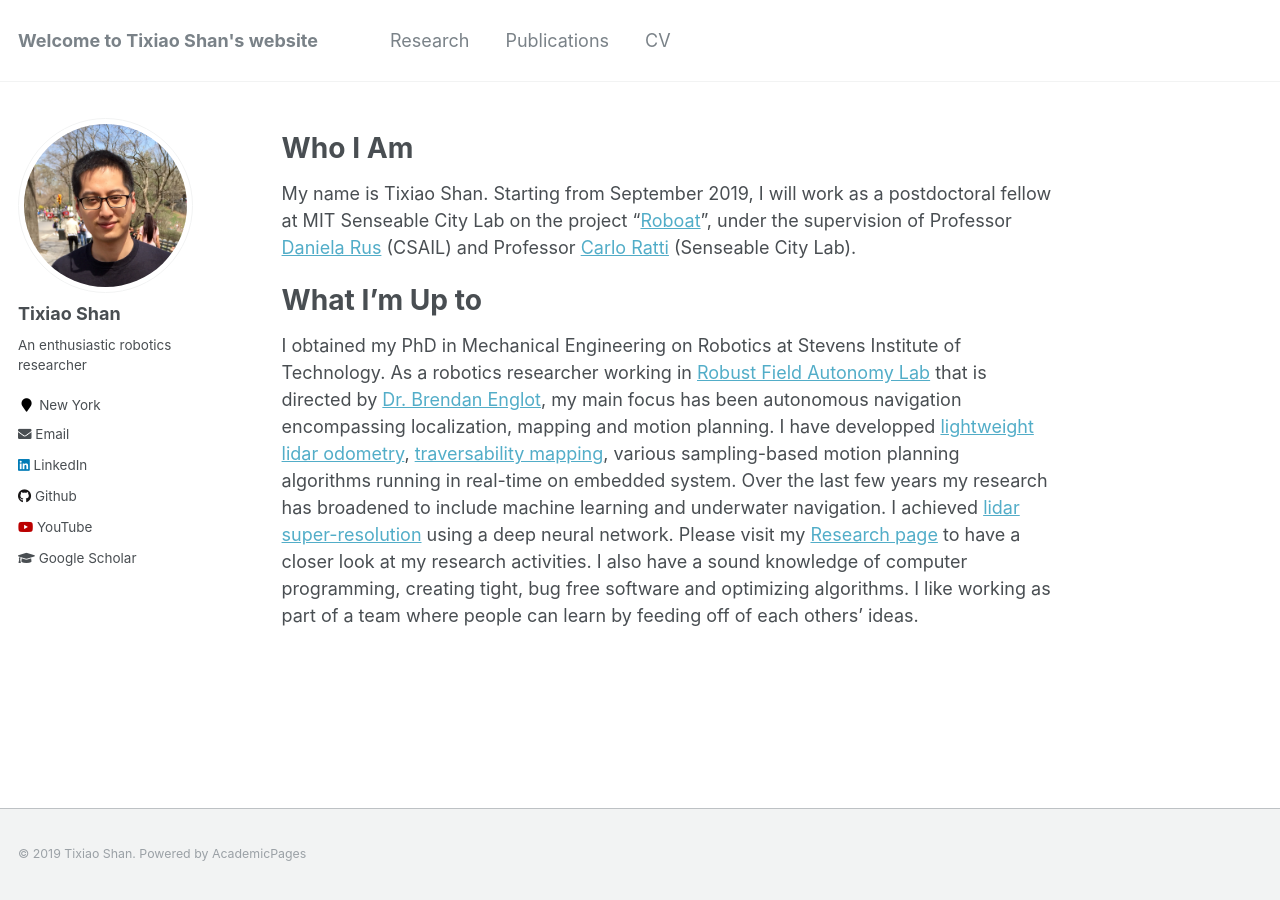
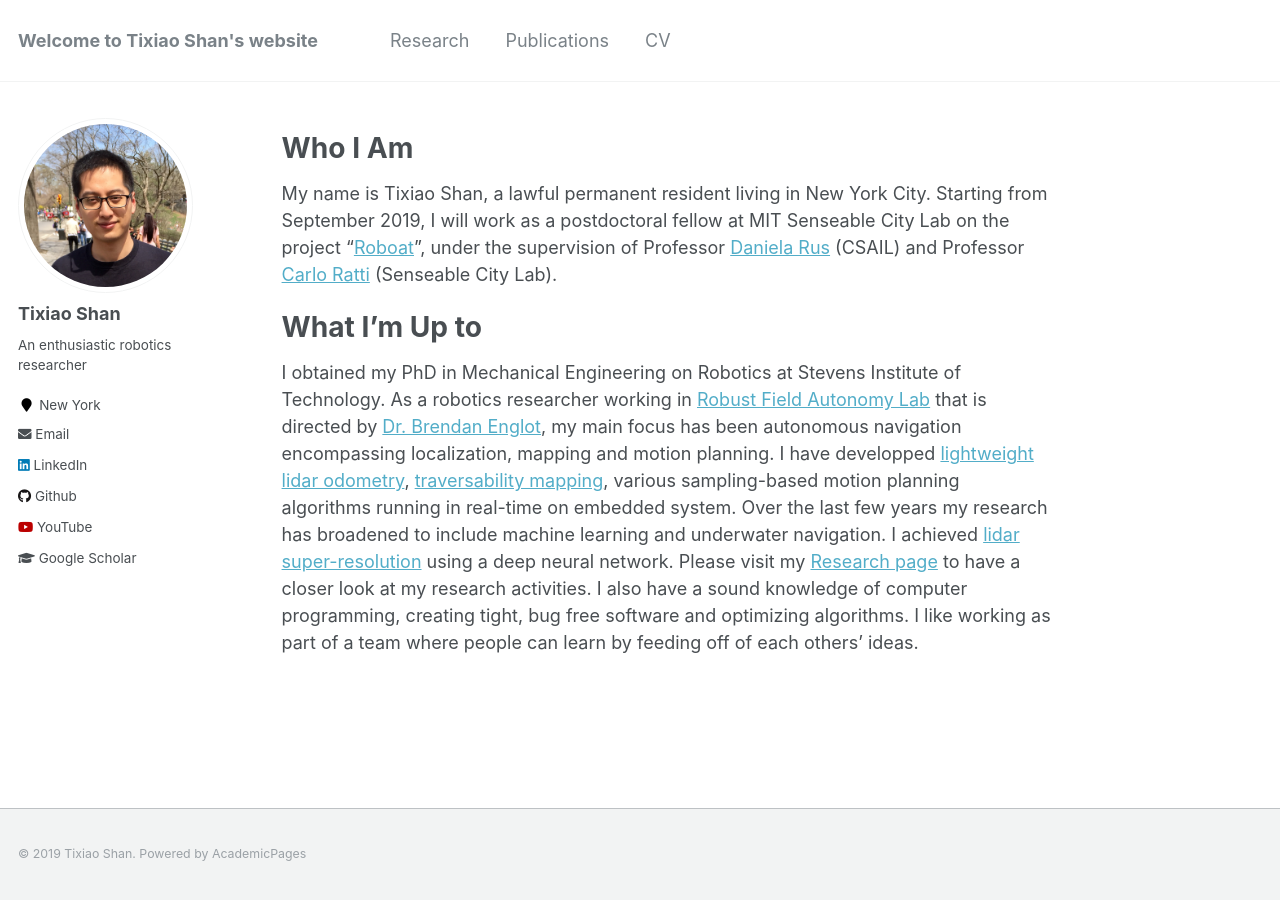
Before and after one commit to minxuanjun/tixiaoshan.github.io, a Jekyll site: the page built from _pages/about.md, in a window 1280 px wide. Built offline with Jekyll 4.4.1, drawn with Linux system fonts in a browser that asks for light colours.

Commit message:
Update about.md

```diff
--- a/_pages/about.md
+++ b/_pages/about.md
@@ -10,7 +10,7 @@ redirect_from:
 
 Who I Am
 ======
-My name is Tixiao Shan. Starting from September 2019, I will work as a postdoctoral fellow at MIT Senseable City Lab on the project "[Roboat](http://roboat.org/)", under the supervision of Professor [Daniela Rus](https://www.csail.mit.edu/person/daniela-rus) (CSAIL) and Professor [Carlo Ratti](https://dusp.mit.edu/faculty/carlo-ratti) (Senseable City Lab).
+My name is Tixiao Shan, a lawful permanent resident living in New York City. Starting from September 2019, I will work as a postdoctoral fellow at MIT Senseable City Lab on the project "[Roboat](http://roboat.org/)", under the supervision of Professor [Daniela Rus](https://www.csail.mit.edu/person/daniela-rus) (CSAIL) and Professor [Carlo Ratti](https://dusp.mit.edu/faculty/carlo-ratti) (Senseable City Lab).
 
 What I’m Up to
 ======
```
